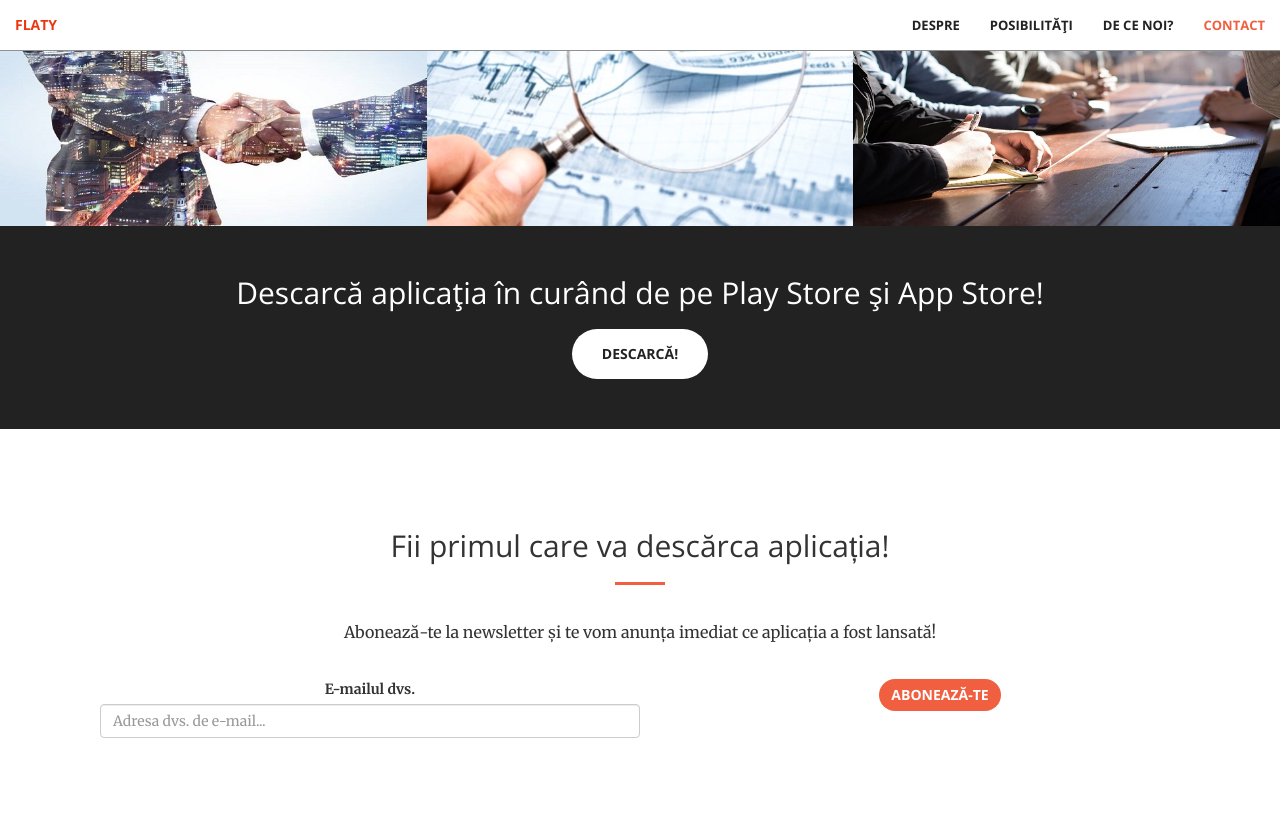
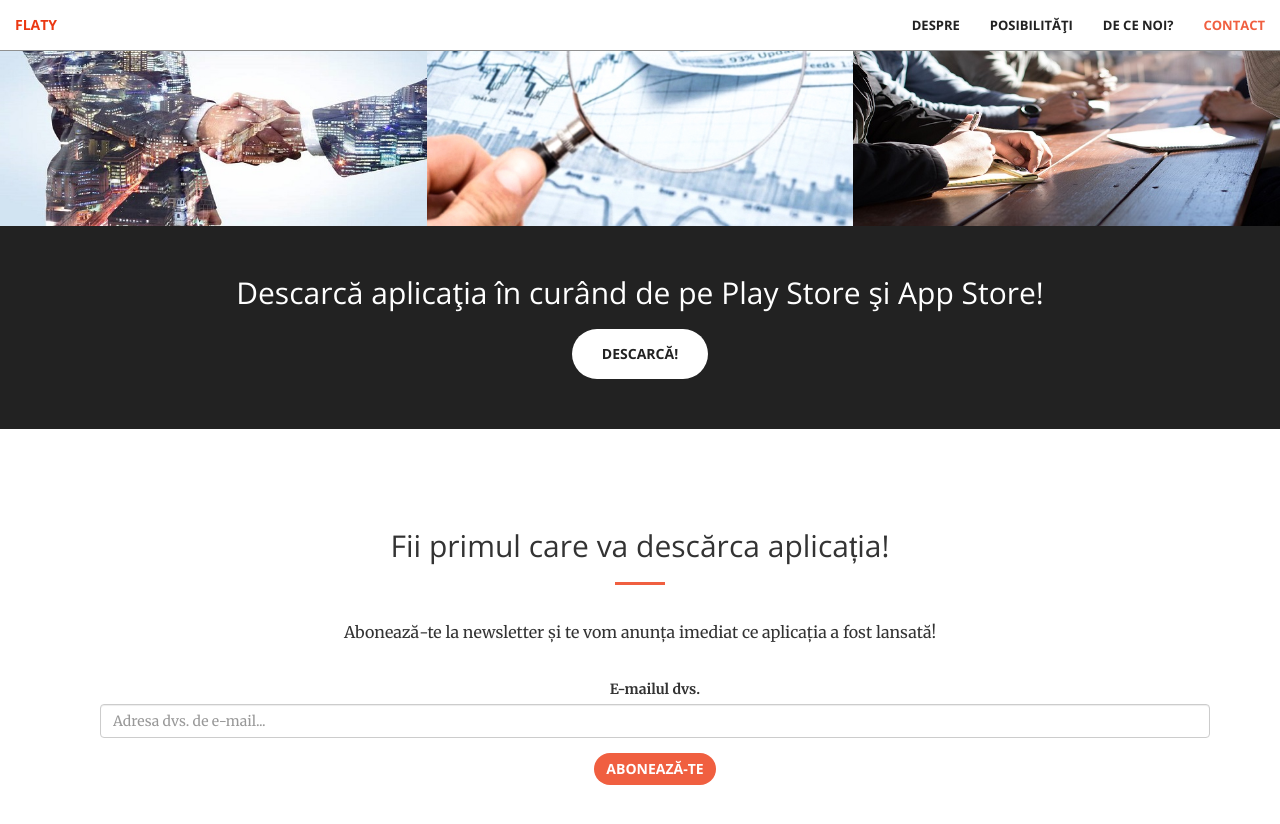
Before and after one commit to rptoma/Flaty-landing-page-2, a Jekyll site: the page built from index.html, in a window 1280 px wide and 900 px high, scrolled down 2162 px. Shown: the top 824 px of the window. Built offline with Jekyll 4.4.1, drawn with Linux system fonts in a browser that asks for light colours.

Commit message:
Center label

```diff
--- a/_includes/contact.html
+++ b/_includes/contact.html
@@ -11,12 +11,13 @@
                     <div class="container">
                         <form action="https://formspree.io/appflaty@gmail.com" method="POST">
 
-                              <div class="form-group col-md-6">
+                              <div class="form-group col-md-12">
                                 <label for="emailUtilizator">E-mailul dvs.</label>
                                 <input type="email" name="_replyto" class="form-control" placeholder="Adresa dvs. de e-mail...">
                               </div>
-
+                                <div class="form-group col-md-12">
                               <button type="submit" class="btn btn-primary">Abonează-te</button>
+                                </div>
                         </form>
                     </div>
                 </div>
```
